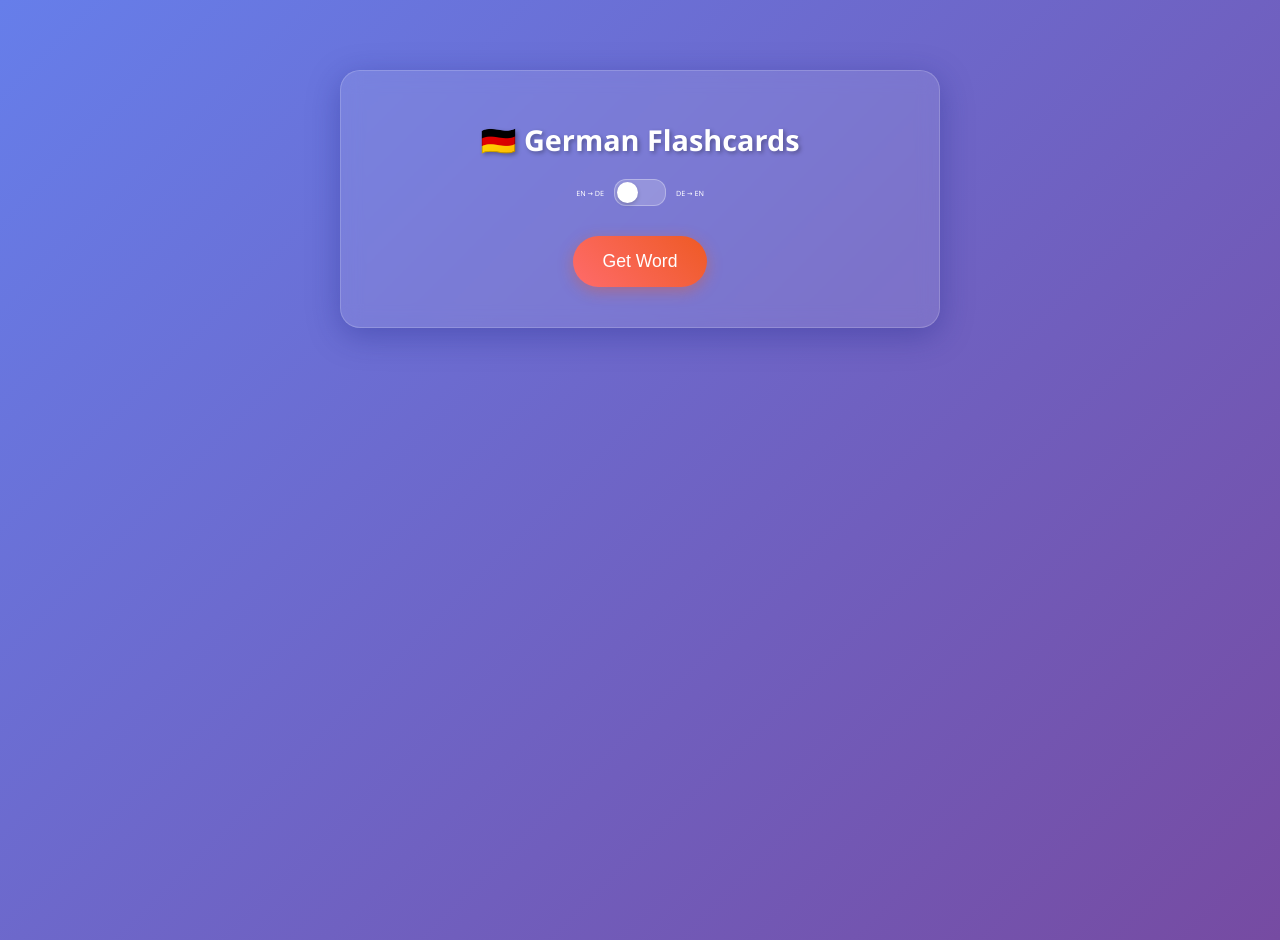
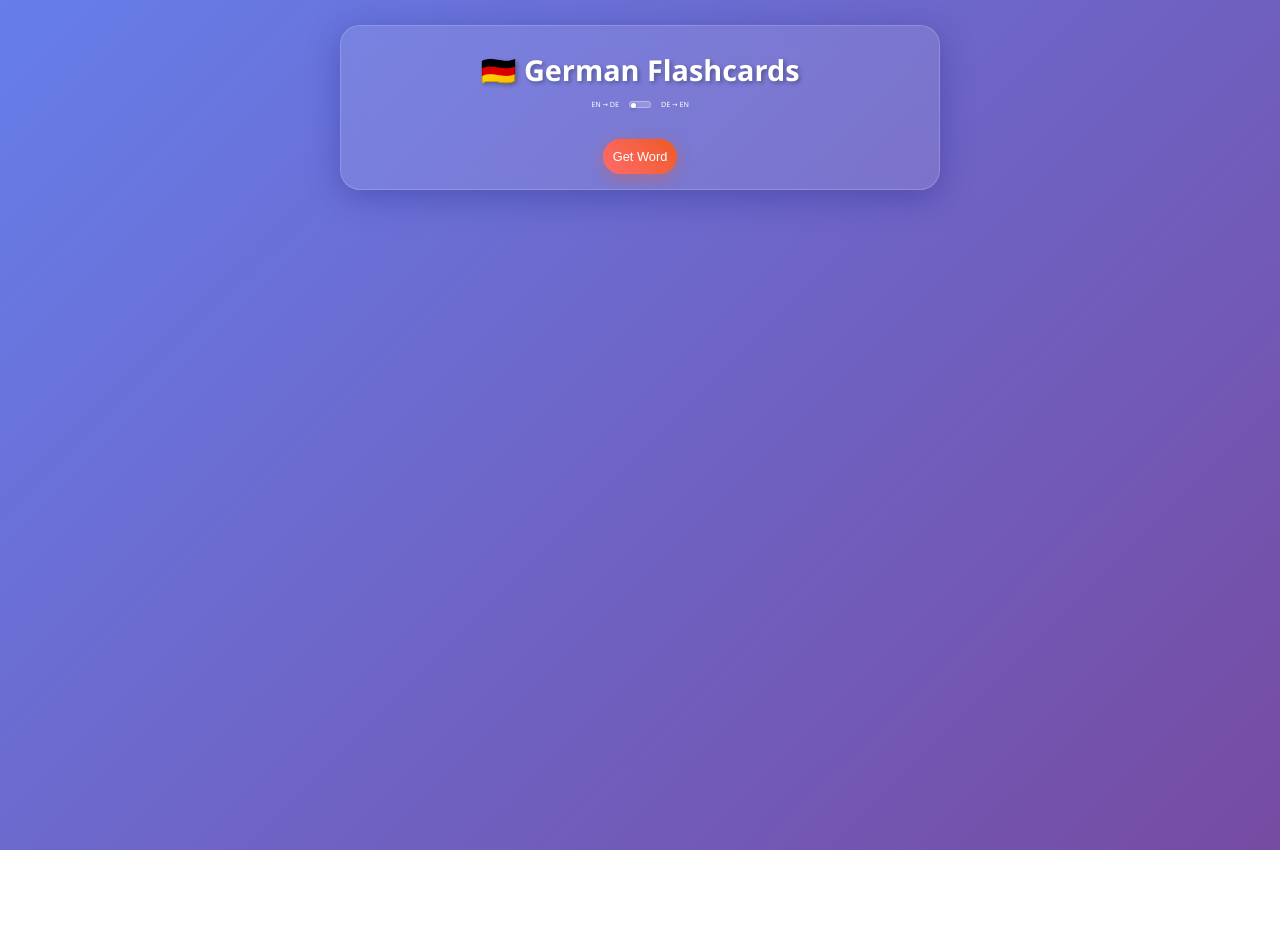
Before and after one commit to NicoPHR/Flash-card-site, a plain HTML site: page index.html in a window 1280 px wide. After the commit the page ends 850 px from the top, so only its background shows below. Drawn offline with Linux system fonts and the light colour scheme.

Commit message:
made buttons smaller

```diff
--- a/index.html
+++ b/index.html
@@ -8,8 +8,8 @@
         body {
             font-family: 'Segoe UI', Tahoma, Geneva, Verdana, sans-serif;
             max-width: 600px;
-            margin: 50px auto;
-            padding: 20px;
+            margin: 20px auto;
+            padding: 5px;
             background: linear-gradient(135deg, #667eea 0%, #764ba2 100%);
             min-height: 100vh;
             color: white;
@@ -19,14 +19,14 @@
             background: rgba(255, 255, 255, 0.1);
             backdrop-filter: blur(10px);
             border-radius: 20px;
-            padding: 30px;
+            padding: 5px;
             box-shadow: 0 8px 32px 0 rgba(31, 38, 135, 0.37);
             border: 1px solid rgba(255, 255, 255, 0.18);
             text-align: center;
         }
 
         h1 {
-            margin-bottom: 20px;
+            margin-bottom: 10px;
             font-size: 1.8rem;
             text-shadow: 2px 2px 4px rgba(0,0,0,0.3);
         }
@@ -46,8 +46,8 @@
 
         .toggle-switch {
             position: relative;
-            width: 50px;
-            height: 25px;
+            width: 20px;
+            height: 5px;
             background: rgba(255, 255, 255, 0.2);
             border-radius: 12px;
             cursor: pointer;
@@ -61,10 +61,10 @@
 
         .toggle-slider {
             position: absolute;
-            top: 2px;
-            left: 2px;
-            width: 21px;
-            height: 21px;
+            top: 1px;
+            left: 1px;
+            width: 5px;
+            height: 5px;
             background: white;
             border-radius: 50%;
             transition: all 0.3s ease;
@@ -72,15 +72,15 @@
         }
 
         .toggle-switch.active .toggle-slider {
-            transform: translateX(25px);
+            transform: translateX(15px);
         }
 
         button {
             background: linear-gradient(45deg, #ff6b6b, #ee5a24);
             color: white;
             border: none;
-            padding: 15px 30px;
-            font-size: 1.1rem;
+            padding: 10px 10px;
+            font-size: 0.8rem;
             border-radius: 50px;
             cursor: pointer;
             transition: all 0.3s ease;
@@ -124,10 +124,10 @@
 
         .difficulty-btn {
             flex: 1;
-            min-width: 90px;
-            max-width: 150px;
+            min-width: 40px;
+            max-width: 80px;
             padding: 12px 16px;
-            font-size: 0.9rem;
+            font-size: 0.7rem;
             margin: 5px;
             border-radius: 25px;
             font-weight: 600;
```
